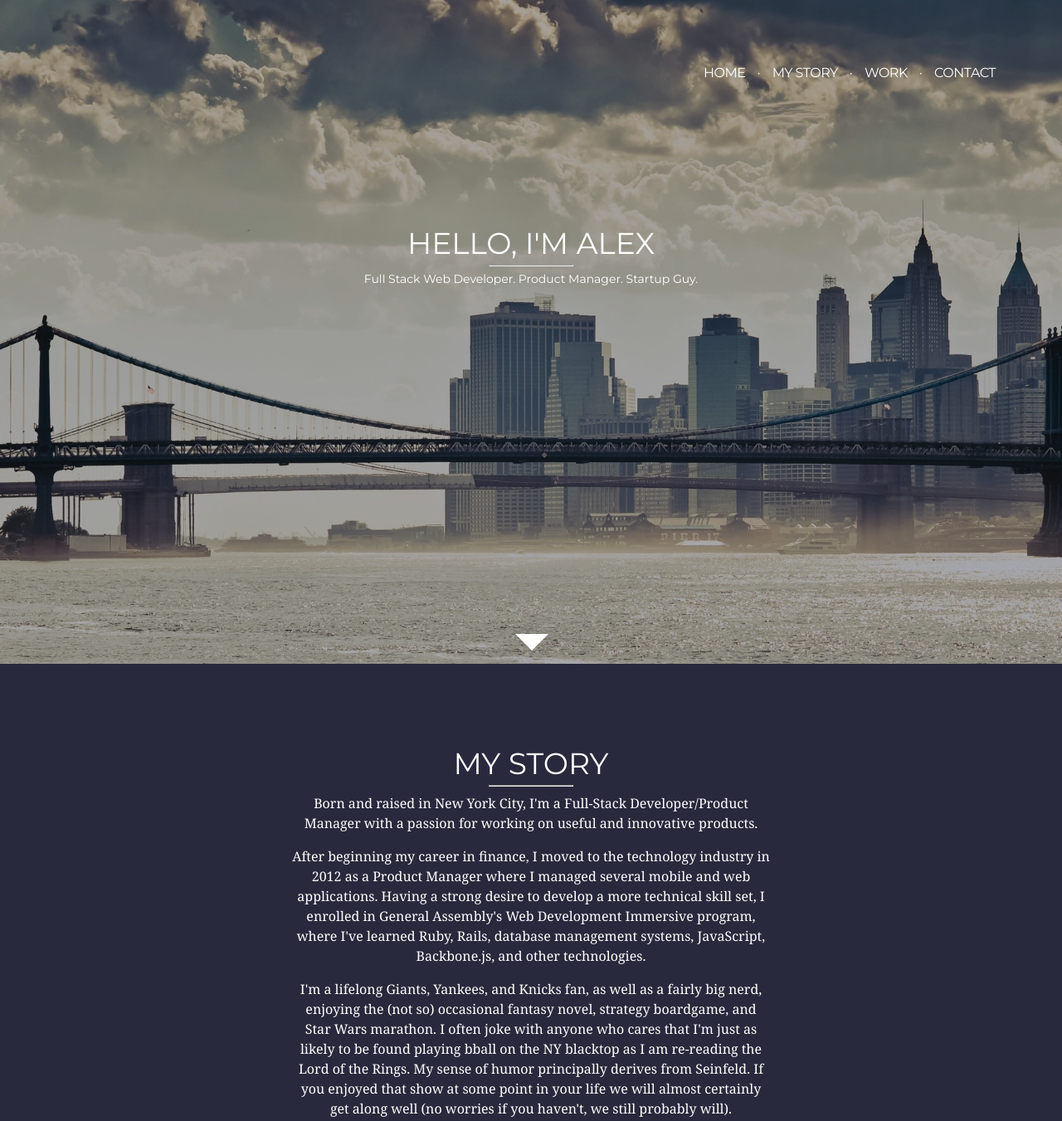
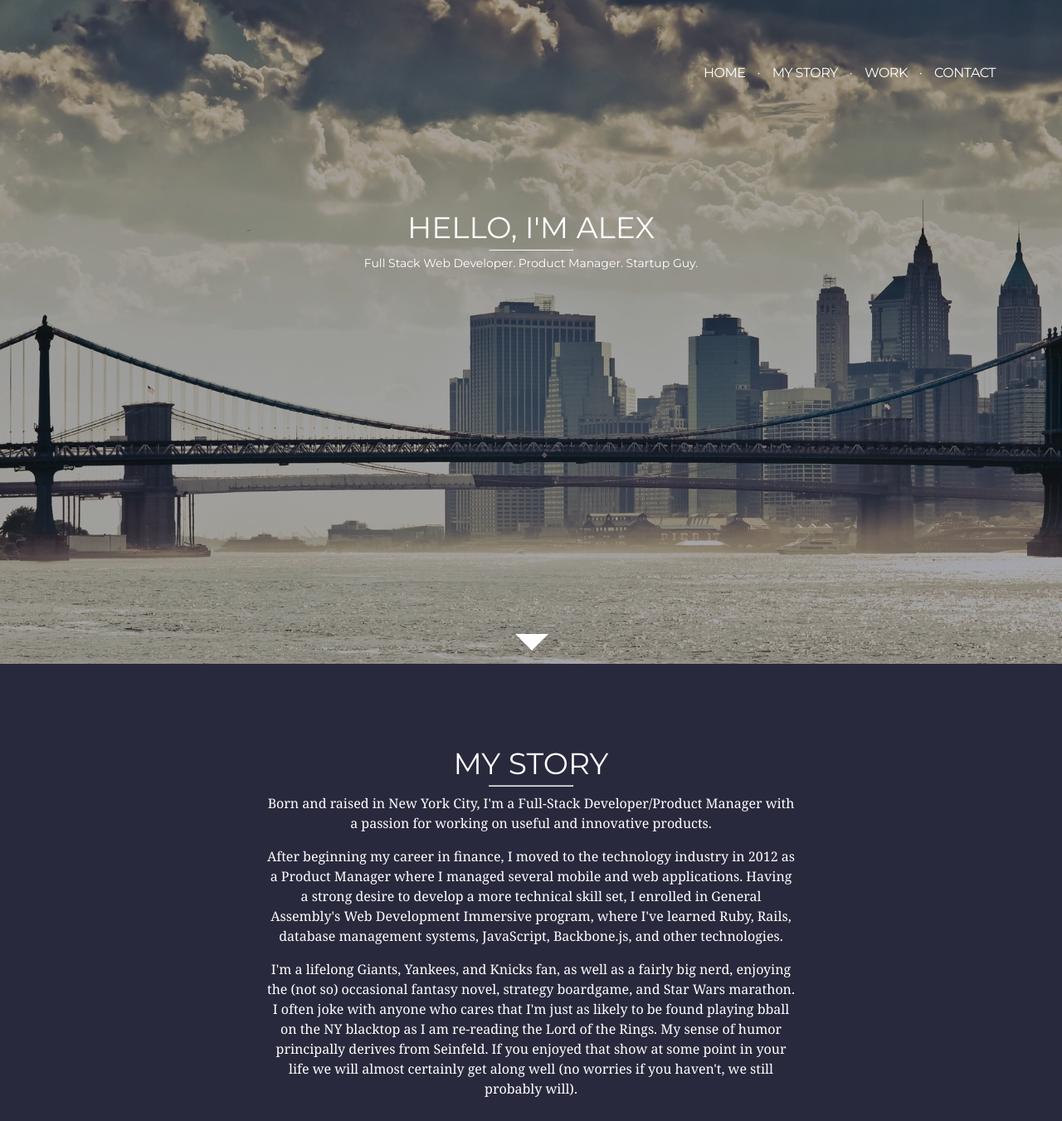
Before and after one commit to dmaaron/alevsxm.github.io, a plain HTML site: page index.html in a window 1280 px wide. Shown: the top 1351 px of the page at 83% size. Drawn offline with nearby package versions, Linux system fonts and the light colour scheme.

Commit message:
adds absolute positioning to main page content and centers vertically/horizontally

```diff
--- a/css/style.css
+++ b/css/style.css
@@ -2,6 +2,7 @@ html, body {
   font-family: 'Montserrat', Helvetica Neue, Helvetica, sans-serif;
   color: #FFFFFF;
   height: 100%;
+  position: relative;
 }
 
 h3 {
@@ -61,11 +62,14 @@ li  {
 }
 
 #introduction {
-  margin-left: auto;
-  margin-right: auto;
+  margin: auto;
   width: 75%;
   text-align: center;
-  padding-top: 14%;
+  padding-top: 20%;
+  position: absolute;
+  top: 0;
+  left: 0;
+  right: 0;
 }
 
 hr {
@@ -164,11 +168,14 @@ hr {
 }
 
 #my-story {
-  margin-left: auto;
-  margin-right: auto;
-  width: 45%;
+  margin: auto;
+  width: 50%;
   text-align: center;
   padding-top: 8%;
+  position: absolute;
+  top: 0;
+  left: 0;
+  right: 0;
 }
 
 #my-work-container {
```
